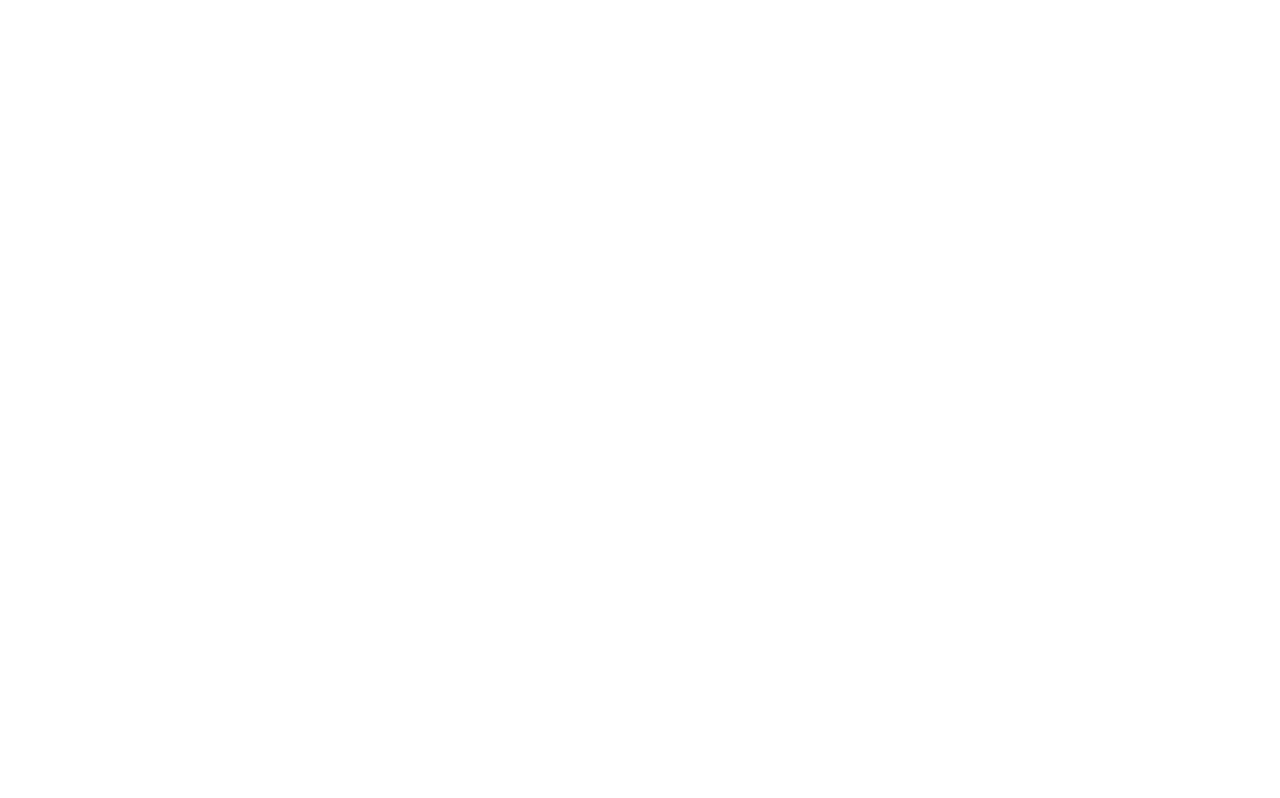
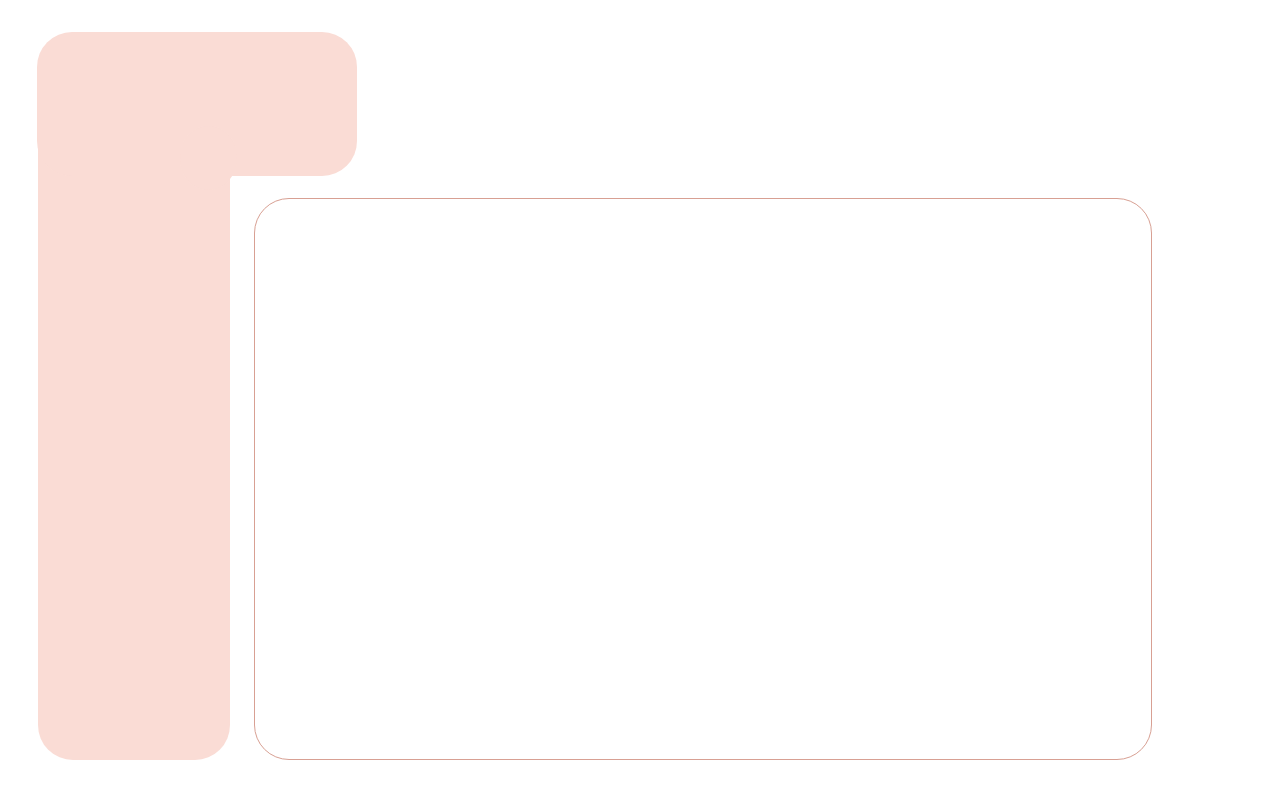
Before and after one commit to YunNahye/Readership-concept, a React (Create React App) app in the folder client/: page /study in a window 1280 px wide. Built offline with nearby package versions, Linux system fonts and the light colour scheme.

Commit message:
(FE) feat: Bookshelf, Desk 컴포넌트 기본 형태 구현

```diff
--- /dev/null
+++ b/client/src/components/Bookshelf/Bookshelf.jsx
@@ -0,0 +1,55 @@
+import React from 'react';
+import styled from 'styled-components';
+
+const Bookshelf = () => {
+  return(
+    <>
+      <BookshelfDiv></BookshelfDiv>
+      <Helper></Helper>
+    </>
+
+  );
+};
+
+const BookshelfDiv = styled.div`
+  position: absolute;
+  left: 3vw;
+  bottom: 5vh;
+  width: 15vw;
+  height: 83vh;
+  background-color: #FADCD5;
+  /* border: solid 1px #d8a093; */
+  border-radius: 35px;
+  &:before {
+    background-color: #FADCD5;
+    /* border: solid 1px #d8a093; */
+    border-radius: 35px;
+    content: '';
+    position: absolute;
+    top: -8vh;
+    left: -1px;
+    width: 25vw;
+    height: 18vh;
+  }
+`
+
+const Helper = styled.div`
+  position: absolute;
+  left: 18vw;
+  bottom: 74vh;
+  width: 2.2vw;
+  height: 4vh;
+  &:before {
+    content: "";
+    display: block;
+    width: 200%;
+    height: 200%;
+    position: absolute;
+    border-radius: 50%;
+    top: 0;
+    left: 0;
+    box-shadow: -50px -50px 0 0 #FADCD5;
+  }
+`
+
+export default Bookshelf;
--- /dev/null
+++ b/client/src/components/Bookshelf/index.js
@@ -0,0 +1 @@
+export { default } from './Bookshelf';
--- /dev/null
+++ b/client/src/components/Desk/Desk.jsx
@@ -0,0 +1,22 @@
+import React from 'react';
+import styled from 'styled-components';
+
+const Desk = () => {
+  return(
+    <DeskDiv>
+
+    </DeskDiv>
+  )
+};
+
+const DeskDiv = styled.div`
+  position: absolute;
+  right: 10vw;
+  bottom: 5vh;
+  width: 70vw;
+  height: 70vh;
+  border: solid 1px #d8a093;
+  border-radius: 35px;
+`;
+
+export default Desk;
--- /dev/null
+++ b/client/src/components/Desk/index.js
@@ -0,0 +1 @@
+export { default } from './Desk';
--- a/client/src/pages/Study.jsx
+++ b/client/src/pages/Study.jsx
@@ -1,7 +1,14 @@
 import React from 'react';
+import Desk from '../components/Desk';
+import Bookshelf from '../components/Bookshelf';
 
 const Study = () => {
-  return(<></>);
+  return(
+    <>
+      <Bookshelf></Bookshelf>
+      <Desk></Desk>
+    </>
+  );
 };
 
 export default Study;
```
